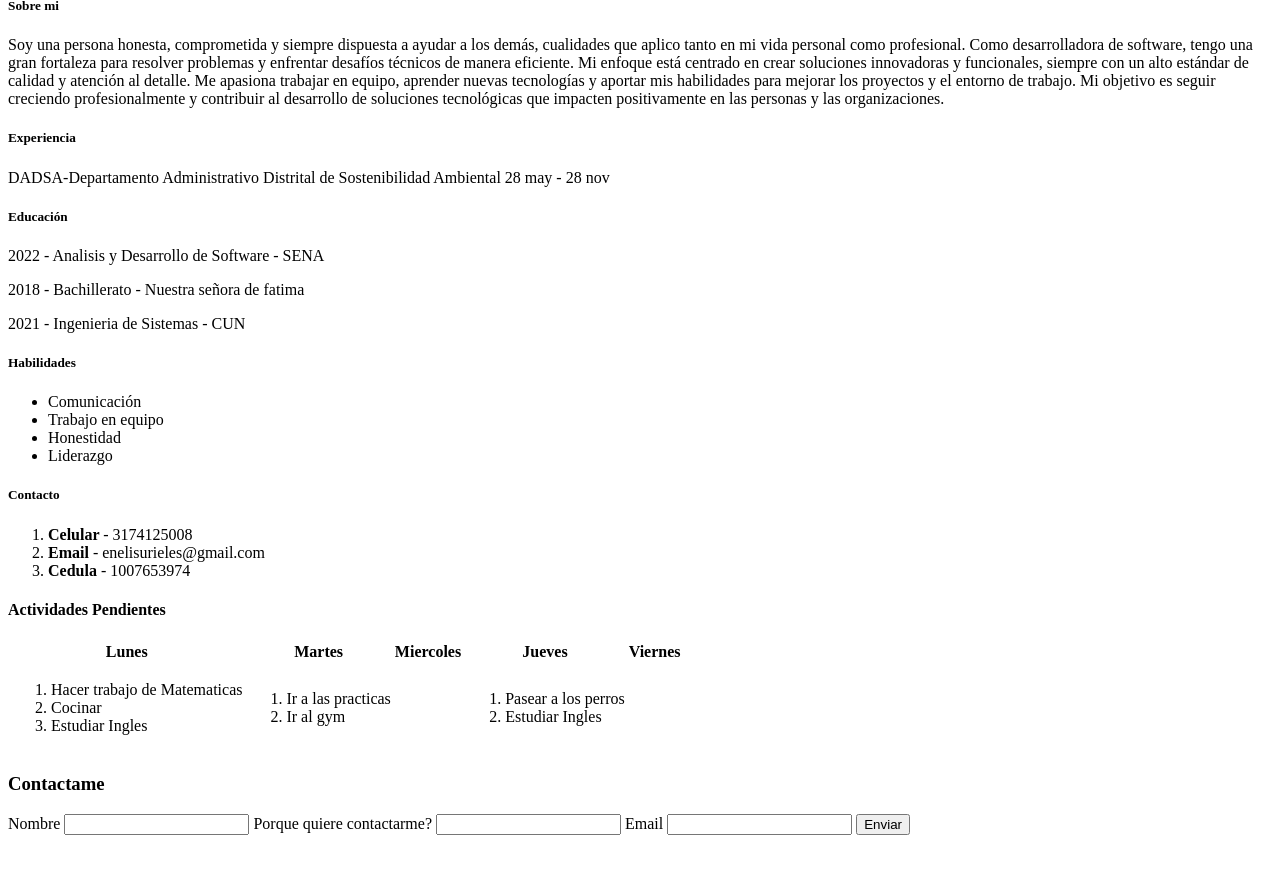
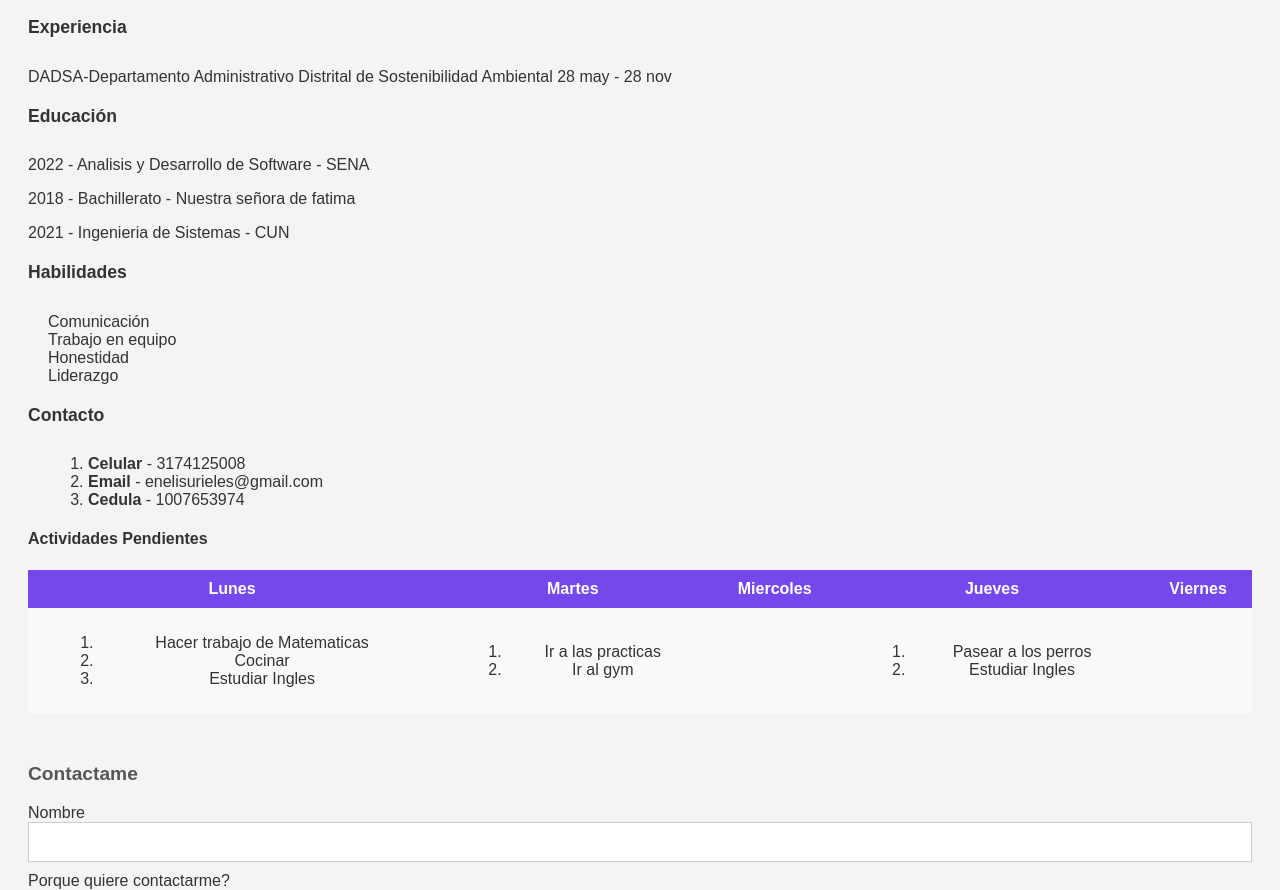
Before and after one commit to Nlis1/mi-pagina-web, a plain HTML site: page index.html in a window 1280 px wide. Shown: the part 438-1328 px from the top of the page. Before the commit the page ends 1281 px from the top, so only its background shows below. Drawn offline with Linux system fonts and the light colour scheme.

Commit message:
Se agregaron estilos a la pagina web

```diff
--- a/index.html
+++ b/index.html
@@ -4,6 +4,7 @@
     <meta charset="UTF-8">
     <meta name="viewport" content="width=device-width, initial-scale=1.0">
     <title>Pagina web</title>
+    <link rel="stylesheet" href="style.css">
 </head>
 <body>
     <img src="https://cdn-icons-png.flaticon.com/256/5231/5231019.png" alt="">
--- /dev/null
+++ b/style.css
@@ -0,0 +1,99 @@
+
+        body {
+            font-family: Arial, sans-serif;
+            background-color: #f4f4f4;
+            color: #333;
+            padding: 20px;
+        }
+
+        h1, h3, h4, h5 {
+            color: #333;
+        }
+
+        img {
+            width: 150px;
+            border-radius: 50%;
+            margin-bottom: 10px;
+        }
+
+        a {
+            margin: 0 10px;
+            text-decoration: none;
+            color: #333;
+            font-weight: bold;
+        }
+
+        h1 {
+            font-size: 2.5em;
+            color: #1a1a1a;
+        }
+
+        h3 {
+            font-size: 1.2em;
+            color: #555;
+        }
+
+        h5 {
+            font-size: 1.1em;
+            margin-top: 20px;
+            font-weight: bold;
+        }
+
+        ul {
+            list-style-type: none;
+            padding-left: 0;
+        }
+
+        ul li {
+            padding-left: 20px;
+            position: relative;
+        }
+
+        table {
+            width: 100%;
+            border-collapse: collapse;
+            margin-top: 20px;
+        }
+
+        table th, table td {
+            padding: 10px;
+            text-align: center;
+        }
+
+        th {
+            background-color: #7448ec;
+            color: white;
+        }
+
+        td {
+            background-color: #f9f9f9;
+        }
+
+        form {
+            margin-top: 30px;
+            display: flex;
+            flex-direction: column;
+        }
+
+        form input{
+            padding: 10px;
+            margin-bottom: 10px;
+            border: 1px solid #ccc;
+
+            font-size: 1em;
+        }
+
+        form button {
+            padding: 10px;
+            background-color: #7448ec;
+            border: none;
+            color: white;
+            font-size: 1em;
+            cursor: pointer;
+            border-radius: 4px;
+        }
+
+
+        ol {
+            margin-left: 20px;
+        }
```
